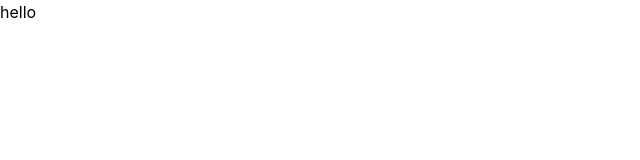
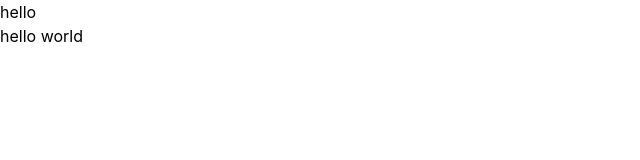
Before and after one commit to rathour-lab/Food-ordering-v1, a React (Vite) app in the folder client/: page / in a window 1280 px wide. Shown: the top 160 px of the page, without its empty margins (0-640 px from the left). Built offline with nearby package versions, Linux system fonts and the light colour scheme.

Commit message:
small change

```diff
--- a/client/src/App.jsx
+++ b/client/src/App.jsx
@@ -10,6 +10,7 @@ function App() {
   return (
     <>
     <div> hello</div>
+    <div> hello world</div>
     </>
   )
 }
```
